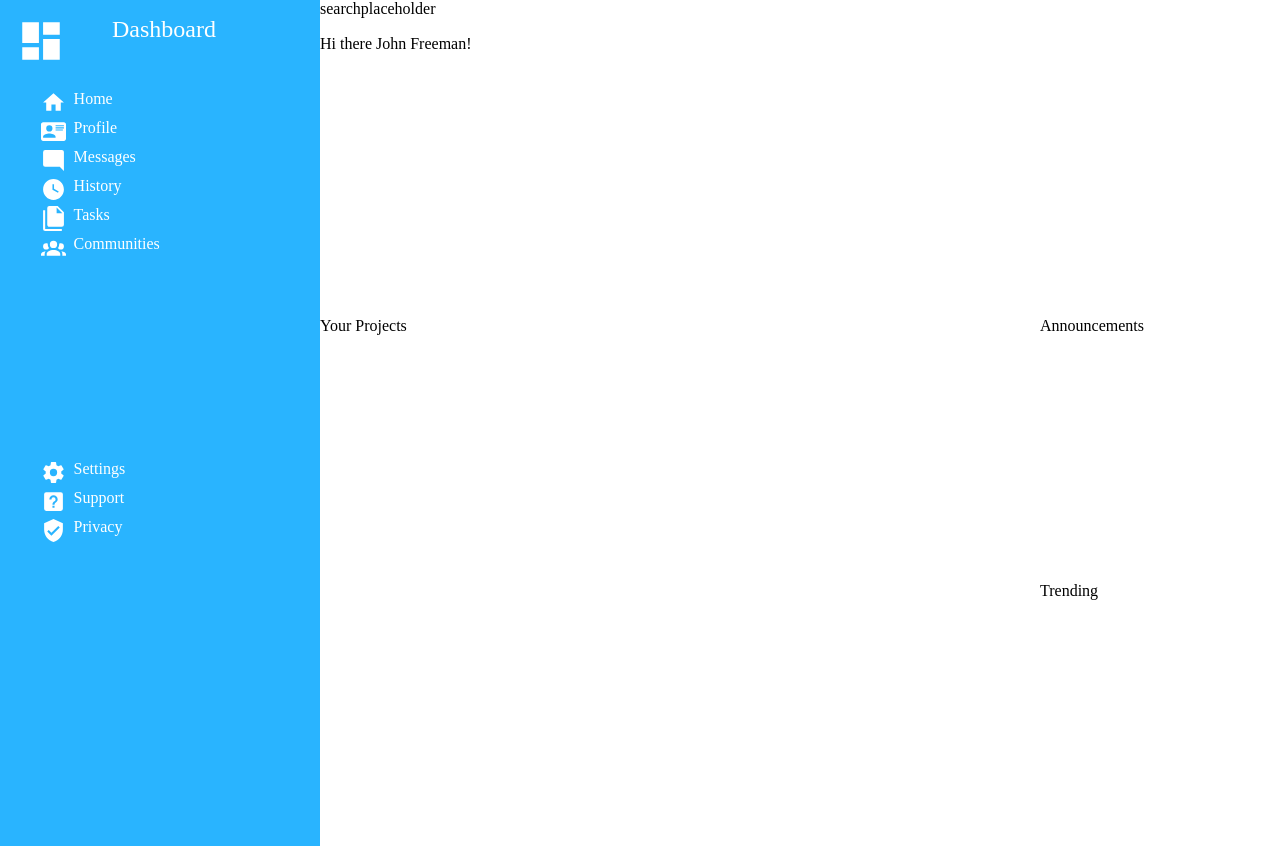
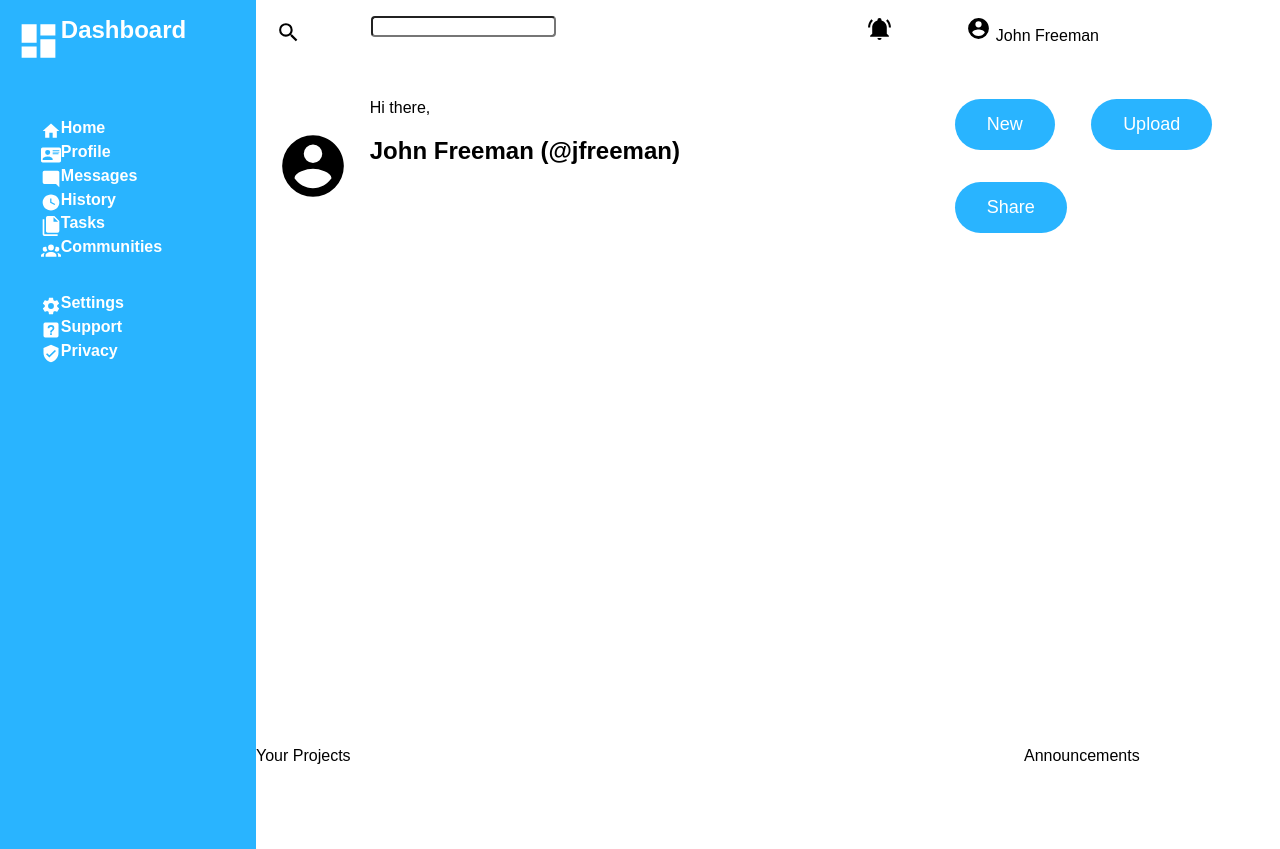
Before and after one commit to SarahEGood/admin-dashboard, a plain HTML site: page index.html in a window 1280 px wide. Shown: the top 849 px of the page. Drawn offline with Linux system fonts and the light colour scheme; a web font is replaced by a local one.

Commit message:
Welcome bar skeleton

```diff
--- a/index.html
+++ b/index.html
@@ -17,7 +17,7 @@
                     Dashboard
                 </div>
             </div>
-            <div class="sidebar-navtop">
+            <div class="sidebar-nav">
                 <div class="sidebar-row">
                     <div class="sidebar-icon">
                         <img src="resources/home.svg">
@@ -66,8 +66,7 @@
                         Communities
                     </div>
                 </div>
-            </div>
-            <div class="sidebar-navbottom">
+                <div class="sidebar-spacer"></div>
                 <div class="sidebar-row">
                     <div class="sidebar-icon">
                         <img src="resources/cog.svg">
@@ -93,13 +92,44 @@
                     </div>
                 </div>
             </div>
-        </div>
+            </div>
         <div class="header">
             <div class="searchbar">
-                searchplaceholder
+                <div class="search-icon">
+                    <img src="resources/magnify.svg">
+                </div>
+                <div class="search-bar">
+                    <form action="#">
+                        <input type="text">
+                    </form>
+                </div>
+                <div class="notification-icon">
+                    <img src="resources/bell-ring.svg">
+                </div>
+                <div class="search-profile">
+                    <img src="resources/account-circle.svg">
+                    John Freeman
+                </div>
             </div>
             <div class="welcomebar">
-                Hi there John Freeman!
+                <div class="welcome-icon">
+                    <img src="resources/account-circle.svg">
+                </div>
+                <div class="welcome-text">
+                    <p>Hi there,</p>
+                    <h2>John Freeman (@jfreeman)</h2>
+                </div>
+                <div class="welcome-buttons">
+                    <button>
+                        New
+                    </button>
+                    <button>
+                        Upload
+                    </button>
+                    <button>
+                        Share
+                    </button>
+                </div>
             </div>
         </div>
         <div class="main-contents">
--- a/styles.css
+++ b/styles.css
@@ -1,11 +1,17 @@
 body {
     margin: 0px;
     padding: 0px;
+    font-family: 'NotoSans', Arial, Helvetica, sans-serif;
+}
+
+@font-face {
+    font-family: 'NotoSans';
+    src: url('resources/NotoSans-VariableFont_wdth\,wght.ttf');
 }
 
 .container {
     display: grid;
-    grid-template-columns: 1fr 3fr;
+    grid-template-columns: 1fr 4fr;
     grid-template-rows: 1fr 2fr 5fr 5fr;
 }
 
@@ -13,17 +19,28 @@ body {
     grid-column: 1 / 1;
     grid-row: 1 / 4;
     display:grid;
-    grid-template-rows: 1fr 5fr 5fr;
+    grid-template-rows: 1fr 18fr;
     background-color: rgb(41, 180, 255);
     padding: 16px;
     color: white;
+    font-weight: bold;
 }
 
 .sidebar-header {
     display: grid;
     grid-rows: 1/1;
-    grid-template-columns: 1fr 2fr;
+    grid-template-columns: 1fr 4fr;
     padding-bottom: 20px;
+}
+
+.sidebar-nav {
+    display: grid;
+    padding: 0px;
+    height: 1em;
+}
+
+.sidebar-spacer {
+    padding: 1rem;
 }
 
 .sidebar-row {
@@ -63,12 +80,68 @@ body {
     grid-template-rows: 1fr 2fr;
 }
 
+#dashboard-icon img{
+    height: min(100%, 50px);
+    width: min(100%, 50px);
+}
+
+.sidebar-icon img, .search-icon img, .search-profile img,
+    .notification-icon img {
+    height: min(100%, 25px);
+    width: min(100%, 25px);
+}
+
 .searchbar {
     grid-row: 1/1;
+    display:grid;
+    grid-template-columns: 1fr 5fr 1fr 3fr;
+    padding: 16px;
+}
+
+.search-icon {
+    grid-column: 1/1;
+    padding: 4px;
+}
+
+.search-bar {
+    grid-column: 2/2;
+}
+
+.search-bar input[type="text"] {
+    border-radius: 4px;
+}
+
+.notification-icon {
+    grid-column: 3/3;
+}
+
+.search-profile {
+    grid-column-start: 4;
 }
 
 .welcomebar {
+    display:grid;
     grid-row: 2/2;
+    grid-template-columns: 1fr 5fr 3fr;
+    grid-template-rows: 1fr;
+}
+
+.welcome-icon {
+    padding: 20px;
+    grid-column: 1/1;
+}
+
+.welcome-icon img{
+    height: min(100%, 200px);
+    width: min(100%, 200px);
+}
+
+.welcome-text {
+    grid-columns: 2/2;
+}
+
+.welcome-buttons {
+    grid-columns: 3/3;
 }
 
 .main-contents {
@@ -101,12 +174,14 @@ body {
     grid-template-rows: 1fr 1fr 1fr;
 }
 
-#dashboard-icon img {
-    height: min(100%, 50px);
-    width: min(100%, 50px);
+button {
+    background-color: rgb(41, 180, 255);
+    color: white;
+    border-radius: 32px;
+    font-family: 'NotoSans', Arial, Helvetica, sans-serif;
+    border: none;
+    padding:15px 32px;
+    margin: 16px;
+    font-size: large;
+    font-style: bold;
 }
-
-.sidebar-icon {
-    height: min(100%, 25px);
-    width: min(100%, 25px);
-}
```
Also changed, not shown: resources/account-circle.svg (added), resources/magnify.svg (added), 1 other file.
